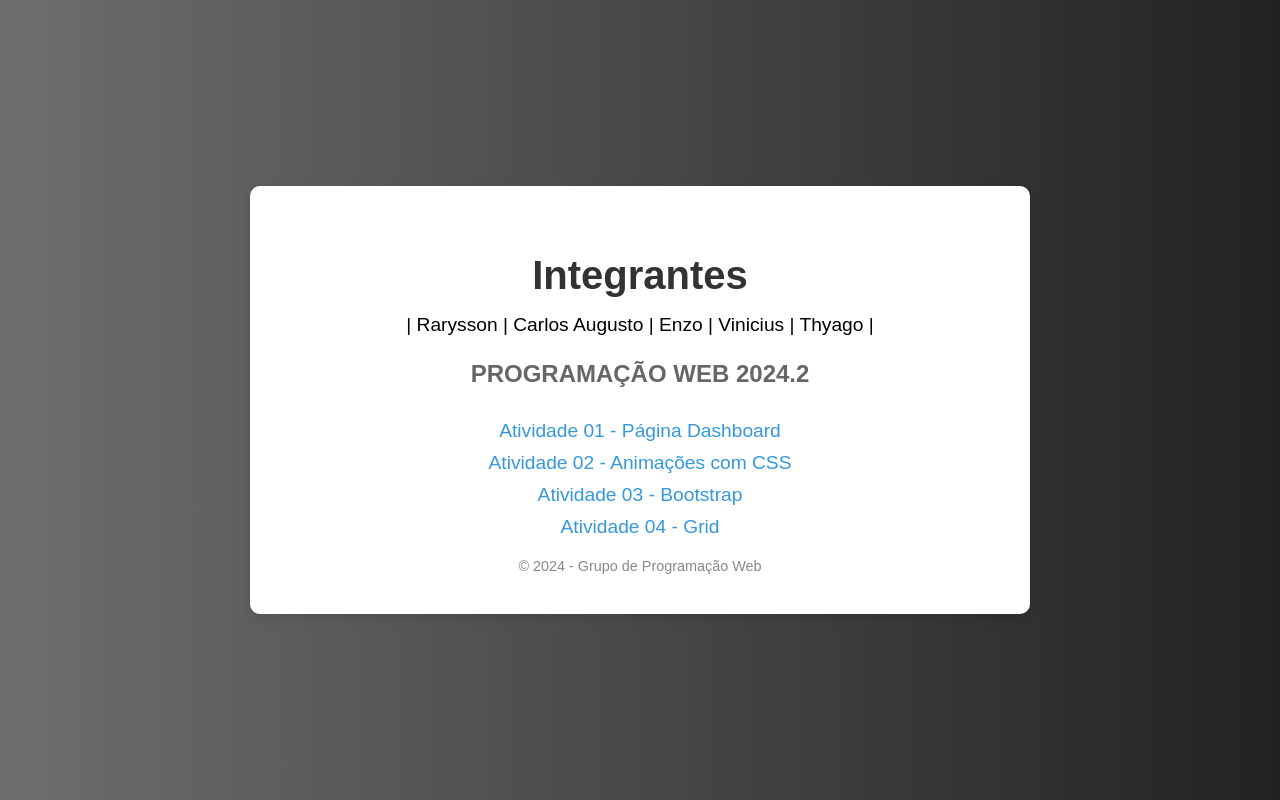
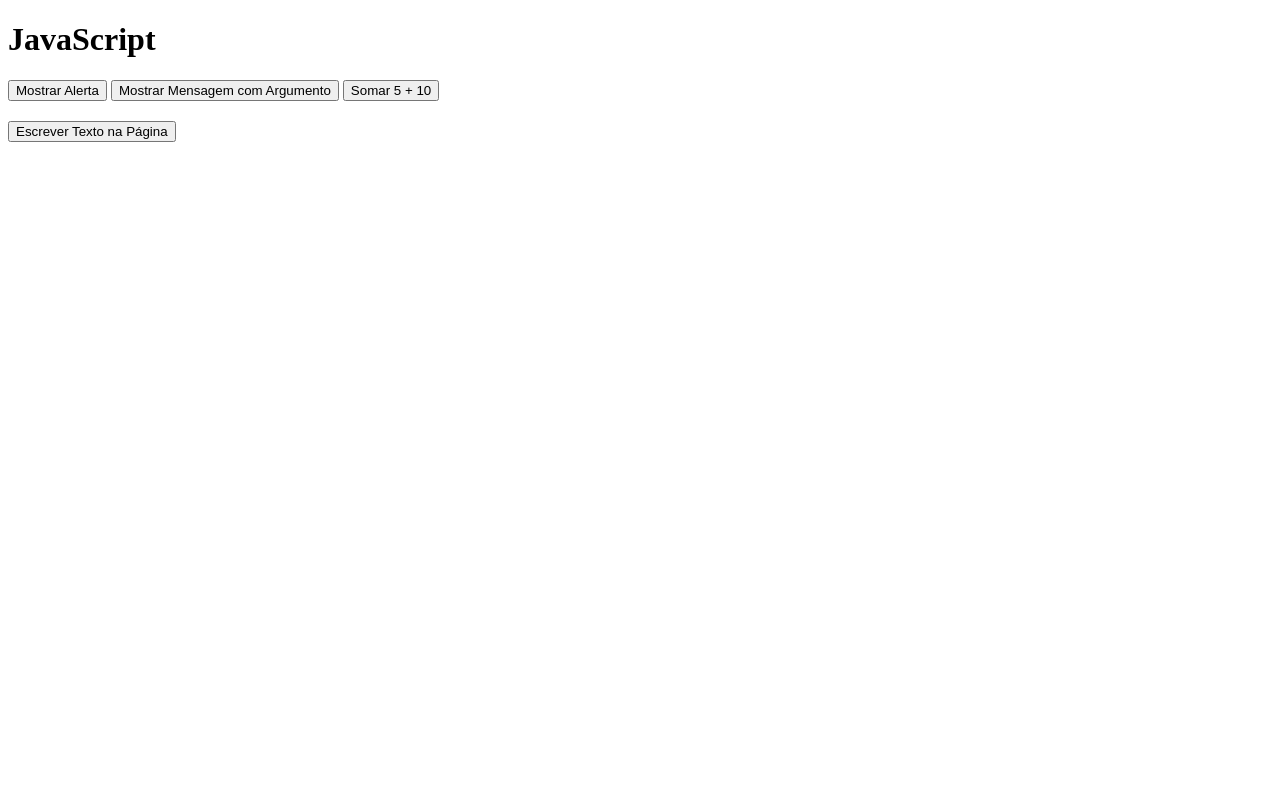
Before and after one commit to Raryy00/Web2, a plain HTML site: page index.html in a window 1280 px wide. Drawn offline with Linux system fonts and the light colour scheme.

Commit message:
Add files via upload

```diff
--- a/index.html
+++ b/index.html
@@ -1,85 +1,31 @@
 <!DOCTYPE html>
-<html lang="pt-br">
-<head>
-    <meta charset="UTF-8">
-    <meta name="viewport" content="width=device-width, initial-scale=1.0">
-    <title>Atividades</title>
-    <style>
-        body {
-            font-family: 'Arial', sans-serif;
-            margin: 0;
-            padding: 0;
-            display: flex;
-            justify-content: center;
-            align-items: center;
-            height: 100vh;
-            background-image: linear-gradient(to right, rgb(110, 110, 110) , rgb(33,34,34));
+<HTML lang="PT-BR">
+
+    <head>
+        <title>Javascript</title>
+        <script>
+            function mostrarAlerta() {
+                alert('Esta é uma menssagem de alerta!!!');
         }
+            function mostrarMensagem(mensagem) {
+                alert('Mensagem: ' + mensagem);
+        }
+            function somarValores(valor1,valor2){
+                var soma = valor1 + valor2;
 
-        .container {
-            text-align: center;
-            background-color: white;
-            padding: 40px;
-            border-radius: 10px;
-            box-shadow: 0 4px 8px rgba(0, 0, 0, 0.1);
-            width: 90%;
-            max-width: 700px;
+                alert('A soma é: '+ soma);
         }
-
-        h1 {
-            font-size: 2.5rem;
-            color: #333;
-            margin-bottom: 1rem;
+            function escreveTexto(){
+                document.getElementById("texto").innerText ="Este é o novo texto escrito pela função";
         }
-
-        h3 {
-            font-size: 1.5rem;
-            color: #666;
-            margin-bottom: 2rem;
-        }
-
-        a {
-            display: block;
-            font-size: 1.2rem;
-            margin: 10px 0;
-            text-decoration: none;
-            color: #3498db;
-            transition: color 0.3s ease;
-        }
-
-        a:hover {
-            color: #265f85;
-        }
-
-        .integrantes {
-            font-size: 1.2rem;
-            margin-bottom: 20px;
-        }
-
-        footer {
-            margin-top: 20px;
-            font-size: 0.9rem;
-            color: #888;
-        }
-    </style>
-</head>
-
-<body>
-
-    <div class="container">
-        <h1>Integrantes</h1>
-        <div class="integrantes">
-            | Rarysson | Carlos Augusto | Enzo | Vinicius | Thyago |
-        </div>
-        <h3>PROGRAMAÇÃO WEB 2024.2</h3>
-
-        <a href="Atividade 01/index.html">Atividade 01 - Página Dashboard</a>
-        <a href="Atividade 02/index.html">Atividade 02 - Animações com CSS</a>
-        <a href="Atividade 03/index.html">Atividade 03 - Bootstrap</a>
-        <a href="Atividade 04/index.html">Atividade 04 - Grid</a>
-
-        <footer>&copy; 2024 - Grupo de Programação Web</footer>
-    </div>
-
-</body>
-</html>
+        </script>
+    </head>
+    <body>
+        <h1>JavaScript</h1>
+        <button onclick="mostrarAlerta()">Mostrar Alerta</button>
+        <button onclick="mostrarMensagem('Esta é uma mensagems passada com argumento!')">Mostrar Mensagem com Argumento</button>
+        <button onclick="somarValores(5, 10)">Somar 5 + 10</button>
+        <div id="texto" style="margin-top: 20px; font-weight: bold;"></div>
+        <button onclick="escreveTexto()">Escrever Texto na Página</button>
+    </body>
+</HTML>
```
